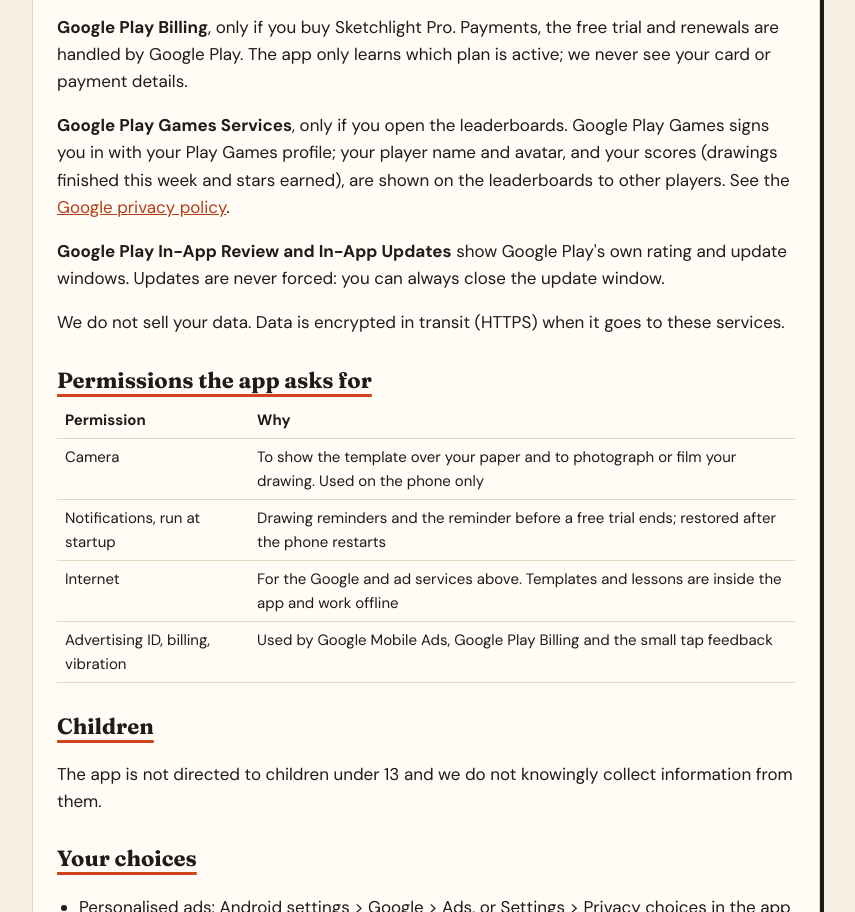
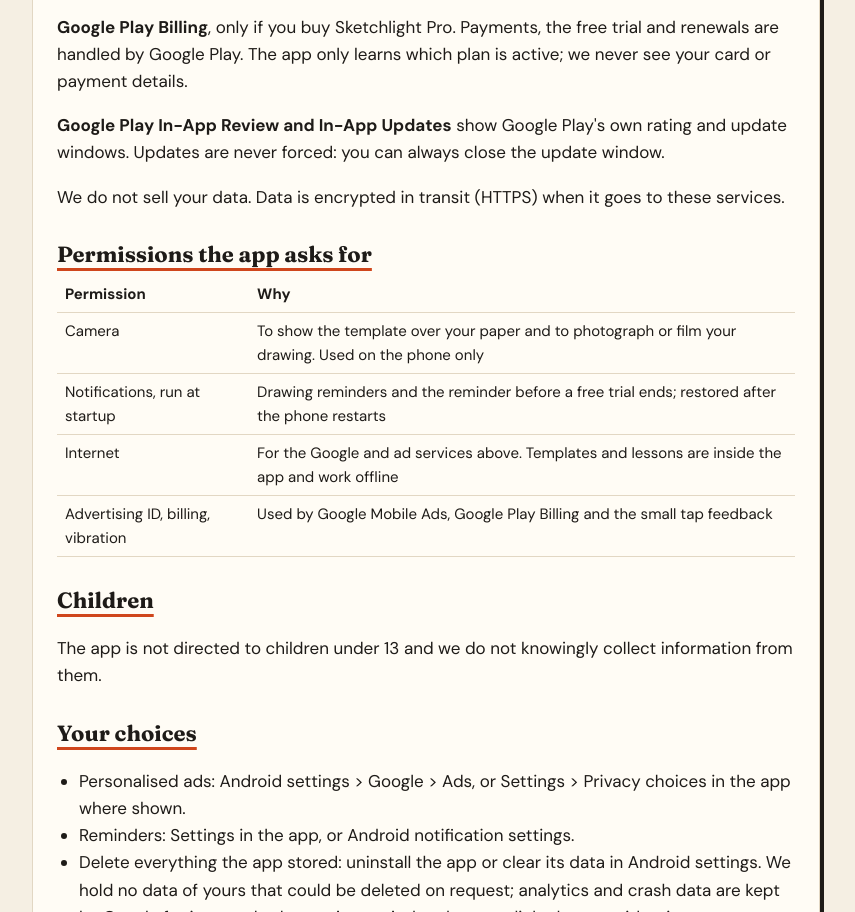
Before and after one commit to saurabhthesuperhero/sketchlight-legal, a plain HTML site: page privacy.html in a window 1280 px wide. Shown: the part 1281-2193 px from the top of the page, without its empty margins (214-1069 px from the left). Drawn offline with Linux system fonts and the light colour scheme.

Commit message:
Privacy: no Play Games (removed from the app)
Co-Authored-By: Claude Opus 5.5 <noreply@anthropic.com>

```diff
--- a/privacy.html
+++ b/privacy.html
@@ -51,9 +51,6 @@ of this contains your name, e-mail, photos or drawings. Processed by Google unde
 <a href="https://firebase.google.com/support/privacy">Firebase privacy terms</a>.</p>
 <p><b>Google Play Billing</b>, only if you buy Sketchlight Pro. Payments, the free trial and renewals are handled by
 Google Play. The app only learns which plan is active; we never see your card or payment details.</p>
-<p><b>Google Play Games Services</b>, only if you open the leaderboards. Google Play Games signs you in with your Play
-Games profile; your player name and avatar, and your scores (drawings finished this week and stars earned), are shown
-on the leaderboards to other players. See the <a href="https://policies.google.com/privacy">Google privacy policy</a>.</p>
 <p><b>Google Play In-App Review and In-App Updates</b> show Google Play's own rating and update windows. Updates are
 never forced: you can always close the update window.</p>
 <p>We do not sell your data. Data is encrypted in transit (HTTPS) when it goes to these services.</p>
```
